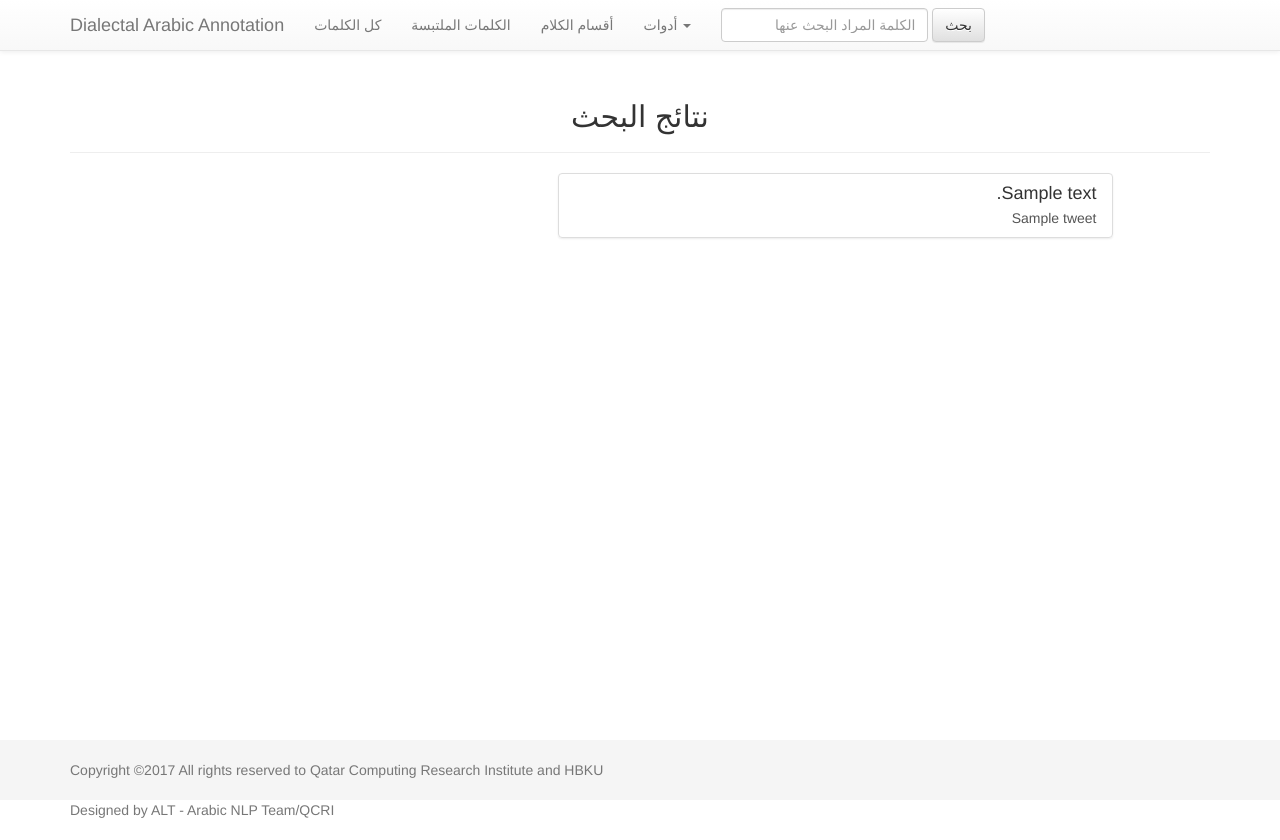
After one commit to disooqi/ALT-annotation-tool, a Django app: template annotation/templates/annotation/search_result.html in a window 1280 px wide. The commit adds this page. Run offline with Django 3.2, Linux system fonts and the light colour scheme; the template is opened without the code that fills it: most values are stand-ins (such as "Sample title", 1, 10 or a date in 2020); data that the repository does not hold is empty; parts of the project's set-up code (start-up, migrations or seed data) failed here and were passed over; some libraries are stand-ins or nearby versions.

Commit message:
Adding the search feature

```diff
--- a/annotation/templates/annotation/base.html
+++ b/annotation/templates/annotation/base.html
@@ -81,11 +81,13 @@
                     </ul>
                 </li>
             </ul>
-            <form class="navbar-form navbar-left">
+            <form class="navbar-form navbar-left" method="post" action="{% url 'annotation:search-result' %}">
+                {% csrf_token %}
+            {{ form.non_field_errors }}
                 <div class="form-group" style="direction: rtl;">
-                    <input type="text" class="form-control" placeholder="الكلمة المراد البحث عنها">
+                    <input type="text" id="search-input" name="query"  class="form-control" placeholder="الكلمة المراد البحث عنها">
                 </div>
-                <button type="submit" class="btn btn-default">بحث</button>
+                <button type="submit" class="btn btn-default" onclick="return empty();">بحث</button>
             </form>
         </div><!--/.nav-collapse -->
 
@@ -101,7 +103,8 @@
 {% endblock content %}
 <footer class="footer">
     <div class="container">
-        <p class="text-muted">Copyright &copy;2017 All rights reserved to Qatar Computing Research Institute and HBKU</p>
+        <p class="text-muted">Copyright &copy;2017 All rights reserved to Qatar Computing Research Institute and
+            HBKU</p>
         <p class="text-muted">Designed by ALT - Arabic NLP Team/QCRI</p>
     </div>
 </footer>
@@ -147,5 +150,15 @@
         });
     });
 </script>
+<script>
+    function empty() {
+        var x;
+        x = document.getElementById("search-input").value;
+        if (x == "") {
+            alert("أدخل كلمة للبحث");
+            return false;
+        };
+    }
+</script>
 </body>
 </html>
--- /dev/null
+++ b/annotation/templates/annotation/search_result.html
@@ -0,0 +1,29 @@
+{% extends 'annotation/base.html' %}
+{% block content %}
+    <div class="container">
+        <div class="page-header text-center" style=" direction: rtl;">
+            <h2>نتائج البحث</h2>
+        </div>
+        <div class="row">
+            <div class="col-md-6 col-md-offset-5">
+                {% if result %}
+                    <div class="list-group">
+                        {% for candidate in result %}
+
+                            <a href="{% url 'annotation:detail' candidate.id %}" class="list-group-item " dir="rtl">
+                                <h4 class="list-group-item-heading">{{ candidate.token_text }}</h4>
+                                <p class="list-group-item-text">
+                                    {% for tw in candidate.tweet_set.all|slice:":3" %}
+                                        {{ tw }}<br/>
+                                    {% endfor %}
+                                </p>
+                            </a>
+                        {% empty %}
+                            <li>عفوا .. لا يوجد نتائج بحث لهذه الكلمة.</li>
+                        {% endfor %}
+                    </div>
+                {% endif %}
+            </div>
+        </div>
+    </div>
+{% endblock content %}
--- a/annotation/urls.py
+++ b/annotation/urls.py
@@ -11,4 +11,5 @@ urlpatterns = [
         name='occurrence'),
     url(r'^tagset/$', views.tagset, name='tagset'),
     url(r'^suggestions/(?P<text_value>.+)/$', views.autocomplete_pos, name='suggestions'),
+    url(r'^search/$', views.search, name='search-result'),
 ]
```
Also changed, not shown: annotation/views.py (+8 -1 lines). Lines whose indentation alone changed are shown as unchanged.
